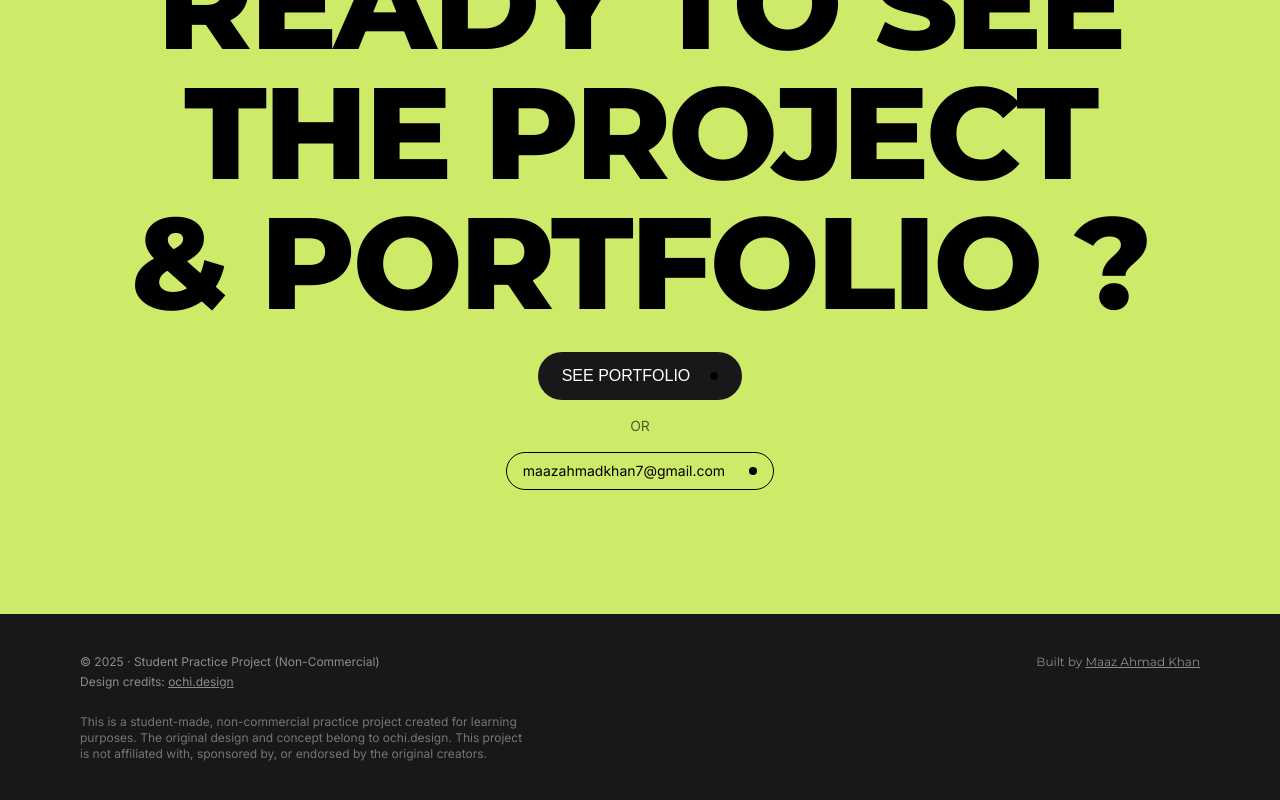
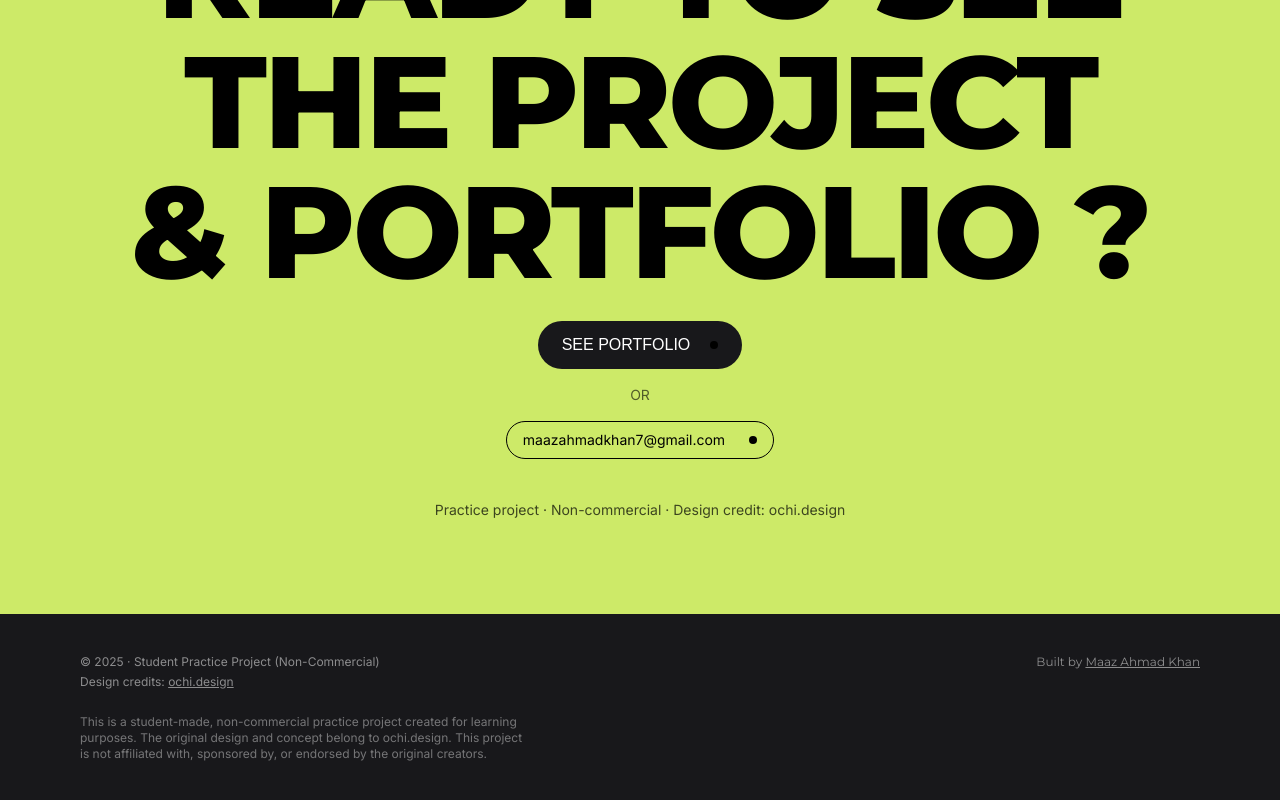
Before and after one commit to maaz81/Ochi-Clone-Project, a Next.js app: page / in a window 1280 px wide. Shown: the part 4954-5754 px from the top of the page. Built offline with nearby package versions, Linux system fonts and the light colour scheme.

Commit message:
Done and ready for live

```diff
--- a/app/components/PortfolioProject.jsx
+++ b/app/components/PortfolioProject.jsx
@@ -67,6 +67,10 @@ const PortfolioProject = () => {
                     </span>
                 </div>
             </a>
+
+            <p className="mt-10 text-[14px] font-body opacity-70 normal-case text-center">
+                Practice project · Non-commercial · Design credit: ochi.design
+            </p>
         </section>
     );
 };
```
